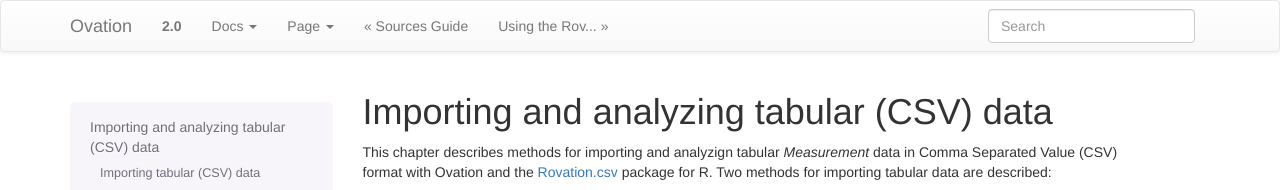
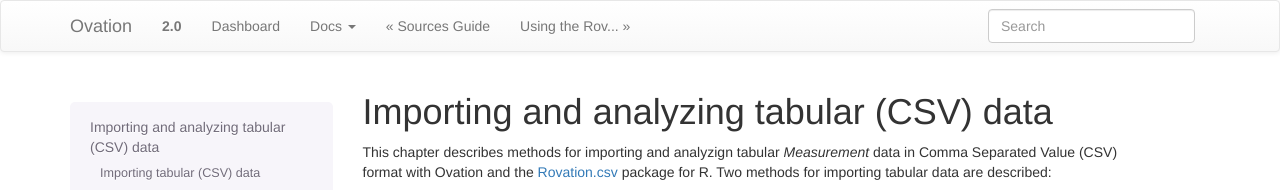
Before and after one commit to physion/ovation-docs, a Sphinx documentation site: the page built from source/tabular_data.rst, in a window 1280 px wide and 900 px high. Shown: the top 190 px of the window. Built offline with Sphinx 7.4.7, drawn with Linux system fonts in a browser that asks for light colours; some of the changed text lies outside the part shown.

Commit message:
Update for sphinx-boostrap latest

```diff
--- a/source/conf.py
+++ b/source/conf.py
@@ -109,9 +109,24 @@
     # Tab name for entire site. (Default: "Site")
     'navbar_site_name': "Docs",
 
+    # A list of tuples containing pages or urls to link to.
+        # Valid tuples should be in the following forms:
+        #    (name, page)                 # a link to a page
+        #    (name, "/aa/bb", 1)          # a link to an arbitrary relative url
+        #    (name, "http://example.com", True) # arbitrary absolute url
+        # Note the "1" or "True" value above as the third argument to indicate
+        # an arbitrary url.
+        'navbar_links': [
+            ("Dashboard", "http://ovation.io", True),
+        ],
+
+
     # Global TOC depth for "site" navbar tab. (Default: 1)
     # Switching to -1 shows all levels.
     'globaltoc_depth': 2,
+
+    # Render the current pages TOC in the navbar. (Default: true)
+    'navbar_pagenav': False,
 
     # Include hidden TOCs in Site navbar?
     #
@@ -169,11 +184,11 @@
 
 # If not '', a 'Last updated on:' timestamp is inserted at every page bottom,
 # using the given strftime format.
-#html_last_updated_fmt = '%b %d, %Y'
+html_last_updated_fmt = '%b %d, %Y'
 
 # If true, SmartyPants will be used to convert quotes and dashes to
 # typographically correct entities.
-#html_use_smartypants = True
+html_use_smartypants = True
 
 # Custom sidebar templates, maps document names to template names.
 #html_sidebars = {}
@@ -195,7 +210,7 @@
 #html_show_sourcelink = True
 
 # If true, "Created using Sphinx" is shown in the HTML footer. Default is True.
-#html_show_sphinx = True
+html_show_sphinx = True
 
 # If true, "(C) Copyright ..." is shown in the HTML footer. Default is True.
 #html_show_copyright = True
```
